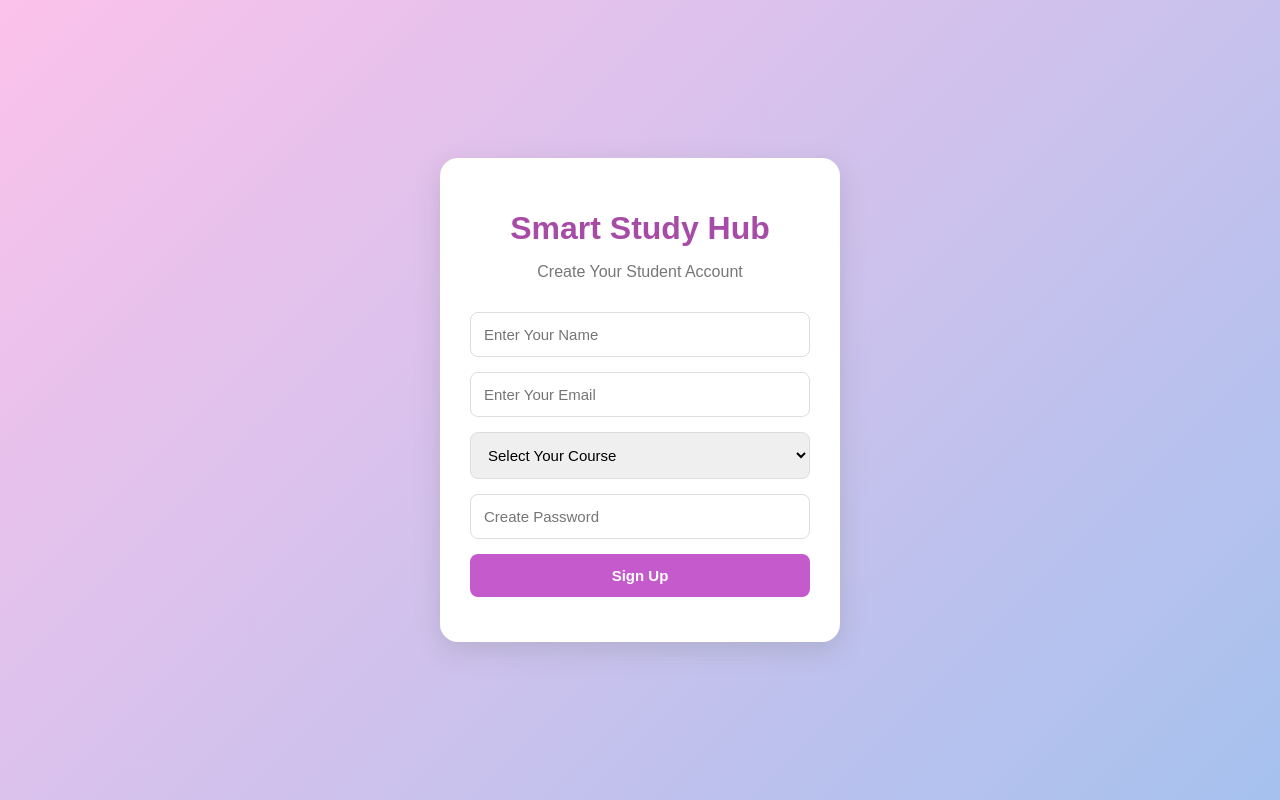
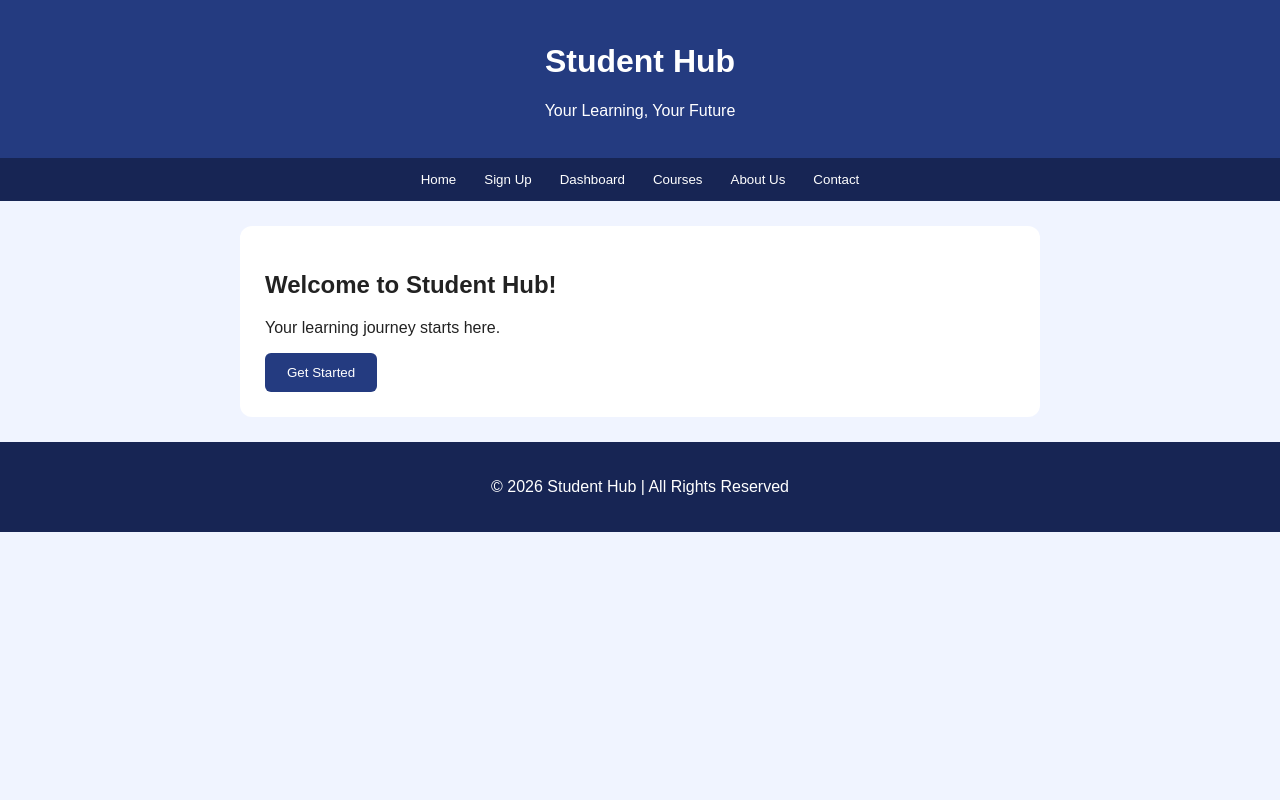
Before and after one commit to kaurqueen1234987-cmd/Smart-study-hub, a plain HTML site: page index.html in a window 1280 px wide. Drawn offline with Linux system fonts and the light colour scheme.

Commit message:
Update index.html

```diff
--- a/index.html
+++ b/index.html
@@ -2,172 +2,134 @@
 <!DOCTYPE html>
 <html lang="en">
 <head>
-  <meta charset="UTF-8">
-  <meta name="viewport" content="width=device-width, initial-scale=1.0">
-  <title>Smart Study Hub - Sign Up</title>
-
-  <style>
-    * {
-      box-sizing: border-box;
-      font-family: Arial, sans-serif;
-    }
-
-    body {
-      margin: 0;
-      min-height: 100vh;
-      display: flex;
-      justify-content: center;
-      align-items: center;
-      background: linear-gradient(135deg, #fbc2eb, #a6c1ee);
-      padding: 20px;
-    }
-
-    .container {
-      background: white;
-      width: 100%;
-      max-width: 400px;
-      padding: 30px;
-      border-radius: 18px;
-      box-shadow: 0 8px 25px #77777740;
-    }
-
-    h1 {
-      text-align: center;
-      color: #a64ca6;
-      margin-bottom: 8px;
-    }
-
-    p {
-      text-align: center;
-      color: #777;
-    }
-
-    input, select, button {
-      width: 100%;
-      padding: 13px;
-      margin-top: 15px;
-      border-radius: 8px;
-      font-size: 15px;
-    }
-
-    input, select {
-      border: 1px solid #ddd;
-    }
-
-    button {
-      background: #c45acb;
-      color: white;
-      border: none;
-      cursor: pointer;
-      font-weight: bold;
-    }
-
-    button:hover {
-      background: #a640ad;
-    }
-
-    #message {
-      font-size: 14px;
-      margin-top: 15px;
-    }
-  </style>
+<meta charset="UTF-8">
+<meta name="viewport" content="width=device-width, initial-scale=1.0">
+<title>Student Hub</title>
+<style>
+*{box-sizing:border-box}
+body{margin:0;font-family:Arial;background:#f0f4ff;color:#222}
+header{background:#243b80;color:white;text-align:center;padding:22px}
+nav{background:#172554;display:flex;flex-wrap:wrap;justify-content:center}
+nav button{background:none;color:white;border:0;padding:14px;cursor:pointer}
+.page{display:none;background:white;max-width:800px;margin:25px auto;padding:25px;border-radius:12px}
+.page.active{display:block}
+input,select{width:100%;padding:12px;margin:10px 0;border:1px solid #bbb;border-radius:6px}
+.action{background:#243b80;color:white;padding:12px 22px;border:0;border-radius:6px;cursor:pointer}
+footer{background:#172554;color:white;text-align:center;padding:20px}
+</style>
 </head>
-
 <body>
 
-  <div class="container">
-    <h1>Smart Study Hub</h1>
-    <p>Create Your Student Account</p>
+<header>
+<h1>Student Hub</h1>
+<p>Your Learning, Your Future</p>
+</header>
 
-    <form id="signupForm">
+<nav>
+<button onclick="showPage('home')">Home</button>
+<button onclick="showPage('signup')">Sign Up</button>
+<button onclick="showPage('dashboard')">Dashboard</button>
+<button onclick="showPage('courses')">Courses</button>
+<button onclick="showPage('about')">About Us</button>
+<button onclick="showPage('contact')">Contact</button>
+</nav>
 
-      <input
-        type="text"
-        id="name"
-        placeholder="Enter Your Name"
-        required
-      >
+<section id="home" class="page active">
+<h2>Welcome to Student Hub!</h2>
+<p>Your learning journey starts here.</p>
+<button class="action" onclick="showPage('signup')">Get Started</button>
+</section>
 
-      <input
-        type="email"
-        id="email"
-        placeholder="Enter Your Email"
-        required
-      >
+<section id="signup" class="page">
+<h2>Student Sign Up</h2>
+<form id="signupForm">
+<input name="name" placeholder="Full Name" required>
+<input name="email" type="email" placeholder="Email Address" required>
+<input name="phone" type="tel" placeholder="Phone Number" required>
+<select name="course" required>
+<option value="">Select Course</option>
+<option>Web Development</option>
+<option>Python</option>
+<option>C++</option>
+<option>Computer Basics</option>
+</select>
+<button class="action" id="submitBtn" type="submit">Sign Up</button>
+</form>
+<p id="message"></p>
+</section>
 
-      <select id="course" required>
-        <option value="">Select Your Course</option>
-        <option value="BTech">BTech</option>
-        <option value="BCA">BCA</option>
-        <option value="BBA">BBA</option>
-        <option value="Other">Other</option>
-      </select>
+<section id="dashboard" class="page">
+<h2>Student Dashboard</h2>
+<h3 id="welcome">Welcome to Student Hub!</h3>
+<p>Your registration has been submitted.</p>
+<p>Explore your learning journey with us.</p>
+</section>
 
-      <input
-        type="password"
-        id="password"
-        placeholder="Create Password"
-        required
-      >
+<section id="courses" class="page">
+<h2>Our Courses</h2>
+<h3>Web Development</h3>
+<p>Learn HTML, CSS and JavaScript.</p>
+<h3>Python Programming</h3>
+<p>Learn programming fundamentals.</p>
+<h3>C++ Programming</h3>
+<p>Learn object-oriented programming.</p>
+</section>
 
-      <button type="submit" id="signupBtn">
-        Sign Up
-      </button>
+<section id="about" class="page">
+<h2>About Us</h2>
+<p>Student Hub helps students learn technology and develop skills.</p>
+</section>
 
-      <p id="message"></p>
+<section id="contact" class="page">
+<h2>Contact Us</h2>
+<p>Email: studenthub@example.com</p>
+<p>Thank you for visiting Student Hub!</p>
+</section>
 
-    </form>
-  </div>
+<footer>
+<p>© 2026 Student Hub | All Rights Reserved</p>
+</footer>
 
-  <script>
-    // Paste your Google Apps Script Web App URL here
-    const GOOGLE_SHEET_URL = "https://script.google.com/macros/s/AKfycbwyLBVdPKCfPVSYlYdRYCMsvUIArcqjTUclDMVGMUcQUbqSsu0drVrkLVB2z1HzpgkUIQ/exec";
+<script>
+const scriptURL = "https://script.google.com/macros/s/AKfycbwyLBVdPKCfPVSYlYdRYCMsvUIArcqjTUclDMVGMUcQUbqSsu0drVrkLVB2z1HzpgkUIQ/exec";
 
-    const form = document.getElementById("signupForm");
-    const message = document.getElementById("message");
-    const button = document.getElementById("signupBtn");
+function showPage(id){
+ document.querySelectorAll(".page").forEach(p=>p.classList.remove("active"));
+ document.getElementById(id).classList.add("active");
+ window.scrollTo(0,0);
+}
 
-    form.addEventListener("submit", async function(event) {
-      event.preventDefault();
+document.getElementById("signupForm").addEventListener("submit", async function(e){
+ e.preventDefault();
 
-      const studentData = {
-        name: document.getElementById("name").value.trim(),
-        email: document.getElementById("email").value.trim(),
-        course: document.getElementById("course").value
-      };
+ const form=this;
+ const btn=document.getElementById("submitBtn");
+ const msg=document.getElementById("message");
 
-      if (GOOGLE_SHEET_URL === "PASTE_YOUR_DEPLOY_URL_HERE") {
-        message.textContent = "Please add your Google Sheets URL first.";
-        return;
-      }
+ btn.disabled=true;
+ btn.textContent="Submitting...";
+ msg.textContent="Please wait...";
 
-      button.disabled = true;
-      button.textContent = "Submitting...";
+ try{
+   await fetch(scriptURL,{
+     method:"POST",
+     body:new FormData(form),
+     mode:"no-cors"
+   });
 
-      try {
-        await fetch(GOOGLE_SHEET_URL, {
-          method: "POST",
-          mode: "no-cors",
-          headers: {
-            "Content-Type": "text/plain;charset=utf-8"
-          },
-          body: JSON.stringify(studentData)
-        });
+   const name=form.elements["name"].value;
+   document.getElementById("welcome").textContent="Welcome, "+name+"!";
+   form.reset();
+   msg.textContent="Registration submitted!";
+   showPage("dashboard");
 
-        message.textContent =
-          "Request sent! Please check your Google Sheet.";
+ }catch(error){
+   msg.textContent="Submission failed. Please try again.";
+ }
 
-        form.reset();
-
-      } catch (error) {
-        message.textContent =
-          "Something went wrong. Please try again.";
-      }
-
-      button.disabled = false;
-      button.textContent = "Sign Up";
-    });
-  </script>
-
+ btn.disabled=false;
+ btn.textContent="Sign Up";
+});
+</script>
 </body>
 </html>
```
